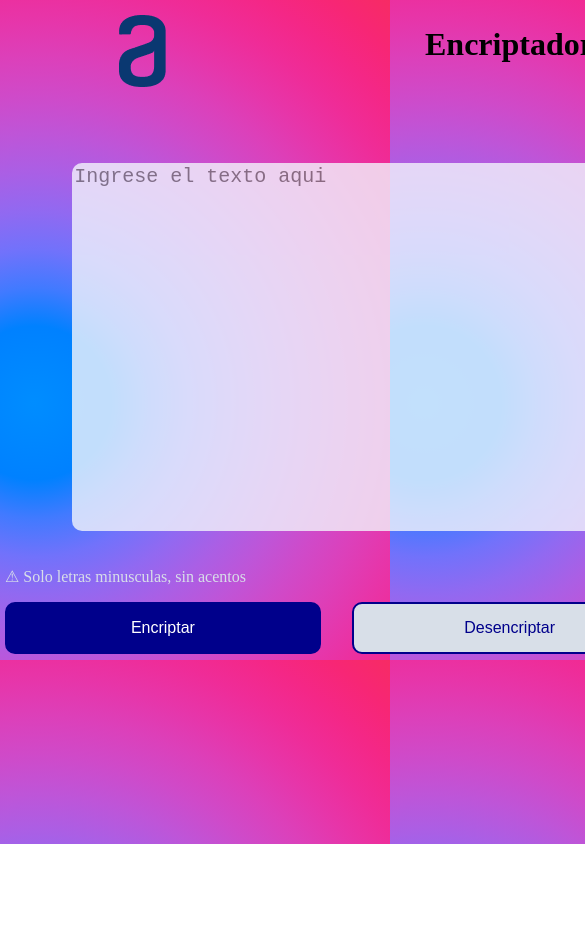
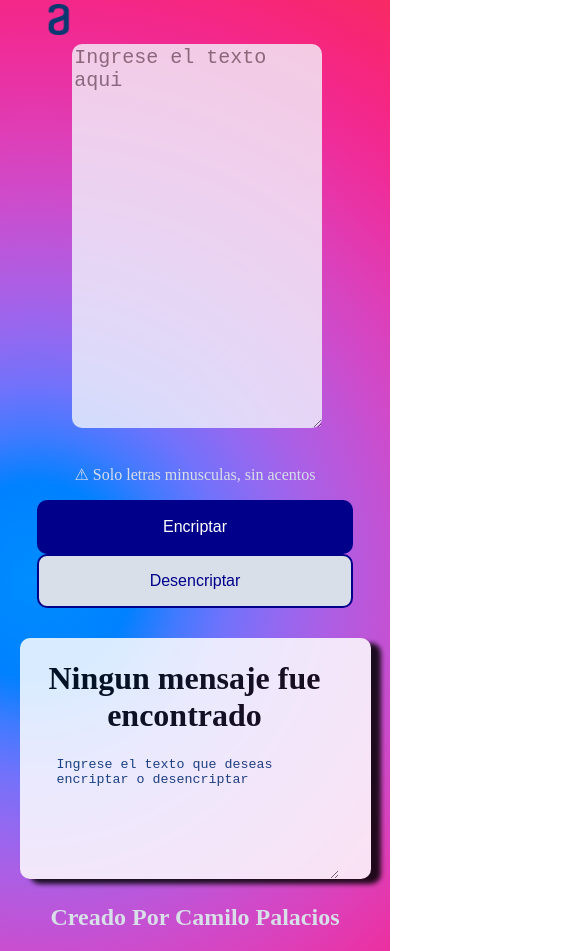
Before and after one commit to CamiloPalaciosT/EncriptadorAlura, a plain HTML site: page index.html in a window 390 px wide. Shown: the top 951 px of the page, 585 px wide, since content can reach past the window. Before the commit the page ends 844 px from the top, so only its background shows below. Drawn offline with Linux system fonts and the light colour scheme.

Commit message:
responsividad total

```diff
--- a/index.html
+++ b/index.html
@@ -9,13 +9,21 @@
     <title>Encriptador</title>
 </head>
 <body>
-    <div class="container" >
         <div class="logo" >
             <img class="logoImg" src="img/Logo.png" alt="logo">
-            <h1 class="title">Encriptador de Mensajes</h1>
         </div>
-        <div class="izquierda" >
-            <textarea class="text-input" id="inputTexto" type="text" placeholder="Ingrese el texto aqui"></textarea>
+    <div class="container" >
+        <div class="subContainer">
+            <div class="izquierda" >
+                <textarea class="text-input" id="inputTexto" type="text" placeholder="Ingrese el texto aqui"></textarea>
+            </div>
+            <div class="cajaBotones">
+                <p class="parrafo"> &#9888; Solo letras minusculas, sin acentos</p>
+                <div class="subCajaBotones" >
+                    <button type="button" id="btn-encriptar" onclick="encriptar()">Encriptar</button>
+                    <button type="button" id="btn-desencriptar" onclick="desencriptar()">Desencriptar</button>
+                </div>
+            </div>
         </div>
         <div class="derecha">
             <img src="img/Muñeco.png" alt="" id="imgDer">
@@ -23,13 +31,12 @@
             <textarea name="name" id="texto2" cols="80" rows="8">Ingrese el texto que deseas encriptar o desencriptar</textarea>
             <button id="copiar" onclick="cop()" type="button" name="button">Copiar!</button>
         </div>
-        <div class="left-button">
-            <p class="parrafo"> &#9888; Solo letras minusculas, sin acentos</p>
-            <button type="button" id="btn-encriptar" onclick="encriptar()">Encriptar</button>
-            <button type="button" id="btn-desencriptar" onclick="desencriptar()">Desencriptar</button>
-
-        </div>
 
     </div>
+    <footer>
+        <div>
+            <h2 class="parrafo">Creado Por Camilo Palacios</h2>
+        </div>
+    </footer>
 </body>
 </html>
--- a/style.css
+++ b/style.css
@@ -2,44 +2,50 @@ body{
     margin: 0px;
     padding: 0px;
    /* background: #f3f5fc; */
-   background-image: radial-gradient(circle at 8.75% 61.05%, #008dff 0, #0087ff 7.14%, #0081ff 14.29%, #417aff 21.43%, #7172fb 28.57%, #9169f1 35.71%, #aa5fe5 42.86%, #be55d8 50%, #cf4ac9 57.14%, #dc40ba 64.29%, #e735a9 71.43%, #ef2c98 78.57%, #f42787 85.71%, #f72675 92.86%, #f72b64 100%);
-}
-.container{
-    margin:auto;
-    width: 960px;
-    height: 650px;
-    padding: 5px;
-}
+    background-image: radial-gradient(circle at 8.75% 61.05%, #008dff 0, #0087ff 7.14%, #0081ff 14.29%, #417aff 21.43%, #7172fb 28.57%, #9169f1 35.71%, #aa5fe5 42.86%, #be55d8 50%, #cf4ac9 57.14%, #dc40ba 64.29%, #e735a9 71.43%, #ef2c98 78.57%, #f42787 85.71%, #f72675 92.86%, #f72b64 100%);
+ }
 .logo{
     width: 100%;
     float: left;
-
+}
+.container{
+    display: flex;
+    flex-wrap: wrap;
+    gap: 16px;
+    margin:auto;
+    width: 80%;
+    height: auto;
+    padding: 5px;
+}
+.subContainer{
+    display: flex;
+    flex-direction: column;
+    width: 60%;
 }
 .izquierda{
     float: left;
-    width: 70%;
+    width: 100%;
     height: 70%;
     border-radius: 24px;
 }
+.cajaBotones{
+    width: 100%;
+    height: auto;
+    border-radius: 24px;
+}
+.subCajaBotones{
+    display: flex;
+}
 .derecha{
+    flex: 1 0 130px;
     float: right;
-    width: 30%;
+    min-width: 30%;
     height: auto;
     border-radius: 24px;
     background-color: white;
     opacity: 85%;
     border-radius: 10px;
     box-shadow: 10px 5px 5px black;
-}
-.left-button{
-    float: left;
-    width: 70%;
-    height: auto;
-    border-radius: 24px;
-}
-.title{
-    margin-left: 20%;
-    float: inherit;
 }
 .logoImg{
     margin-top: 1%;
@@ -49,10 +55,11 @@ body{
 }
 .text-input{
     float: left;
-    margin-left: 10%;
-    margin-top: 10%;
-    width: 80%;
-    height: 80%;
+    margin-left: 5%;
+    margin-top: 0%;
+    margin-bottom: 0%;
+    width: 90%;
+    height: 100%;
     color: #0a3871;
     font-size: 20px;
     border: none;
@@ -63,25 +70,26 @@ body{
     border: 0px;
 }
 #imgDer{
-    margin-left: 2%;
+    margin-left: 10%;
     margin-top: 20%;
-    width: 90%;
+    width: 60%;
     height: auto;
-
 }
 #texto{
     margin-left: 7%;
     margin-right: 5%;
+
+    width: 80%;
+    height: auto;
 }
 #texto2{
     float: left;
     margin-left: 10%;
     color: #0a3871;
     width: 80%;
-    height: 60%;
+    height: auto;
     border: none;
     outline: none;
-    font-size: 15px;
 }
 .parrafo{
     color: #d8dfe8;
@@ -90,11 +98,11 @@ body{
     background-color: darkblue;
     border: none;
     color: white;
-    padding: 15px 32px;
+    padding: 1em 1em;
     text-align: center;
     text-decoration: none;
     display: inline-block;
-    font-size: 16px;
+    font-size: 1em;
     border-radius: 10px;
     border: 2px solid darkblue;
     margin: 0em 4% 0em 0em;
@@ -108,11 +116,11 @@ body{
     background-color: #d8dfe8;
     border: 2px solid darkblue;
     color: darkblue;
-    padding: 15px 32px;
+    padding: 1em 1em;
     text-align: center;
     text-decoration: none;
     display: inline-block;
-    font-size: 16px;
+    font-size: 1em;
     border-radius: 10px;
     width: 47%;
     transition: 0.6s all;
@@ -128,14 +136,80 @@ body{
     text-align: center;
     text-decoration: none;
     display: inline-block;
-    font-size: 16px;
+    font-size: 1em;
     border-radius: 10px;
     width: 47%;
     transition: 0.6s all;
-    margin-left: 33%;
-    margin-top: 90%;
+    margin-left: 25%;
+    margin-top: 80%;
     display: none;
 }
 #copiar:hover{
     transform: scale(1.2);
 }
+.parrafo{
+    text-align: center;
+}
+/* PRUEBAS */
+@media screen and (max-width: 768px) {
+    /* Ajustar el tamaño del logo y su título */
+    .logo {
+        text-align:left;
+    }
+    .logoImg {
+        width: 20%;
+    }
+    /* Ajustar los estilos del contenedor */
+    .container {
+        width: 90%;
+        margin: 0 auto;
+    }
+    .subContainer{
+        width: 100%;
+    }
+
+    /* Ajustar los estilos de los elementos de la izquierda */
+    .izquierda {
+        width: 100%;
+    }
+    .text-input {
+        margin: 0% 15% 10% 15%;
+        width: 70%;
+        height: 19em;
+
+    }
+
+    /* Ajustar los estilos de los elementos de la derecha */
+    .derecha {
+        width: 100%;
+        text-align: center;
+    }
+}
+#imgDer{
+    display: none;
+}
+@media screen and (max-width: 481px) {
+    .subCajaBotones{
+        display: flex;
+        flex-direction: column;
+    }
+    #btn-encriptar{
+        width: 90%;
+        text-align: center;
+        margin: auto;
+    }
+    #btn-desencriptar{
+        width: 90%;
+        text-align: center;
+        margin: auto;
+    }
+}
+@media screen and (min-width: 769px){
+    .logoImg{
+        width: 20%;
+    }
+    #imgDer{
+        display: inline;
+    }
+
+}
```
